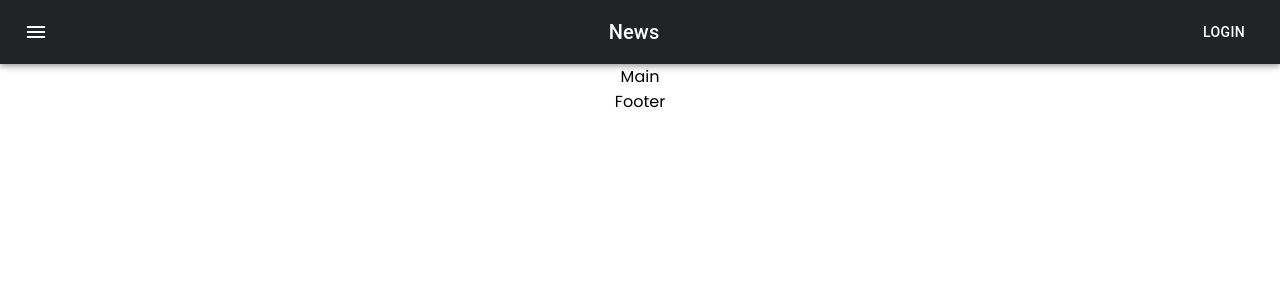
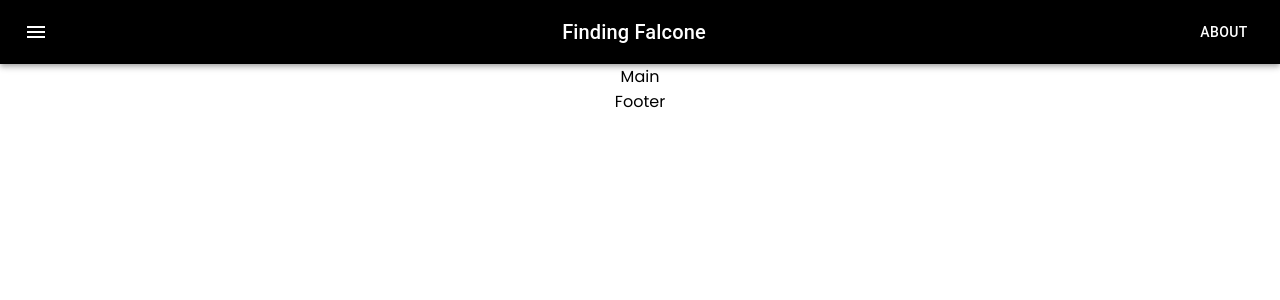
Before and after one commit to dkp1903/falcone-new, a React (Create React App) app: page / in a window 1280 px wide. Shown: the top 300 px of the page. Built offline with nearby package versions, Linux system fonts and the light colour scheme.

Commit message:
basher commit

```diff
--- a/src/components/Nav/index.js
+++ b/src/components/Nav/index.js
@@ -19,9 +19,9 @@ const Nav = () => {
             <MenuIcon />
           </IconButton>
           <Typography variant="h6" className={classes.title}>
-            News
+            Finding Falcone
           </Typography>
-          <Button color="inherit">Login</Button>
+          <Button color="inherit">About</Button>
         </Toolbar>
       </AppBar>
     </div>
--- a/src/components/Nav/styles.js
+++ b/src/components/Nav/styles.js
@@ -6,7 +6,7 @@ export default makeStyles((theme) => ({
     flexGrow: 1
   },
   toolbar: {
-        backgroundColor: '#212324'
+        backgroundColor: '#000'
   },
   menuButton: {
     marginRight: theme.spacing(2),
```
